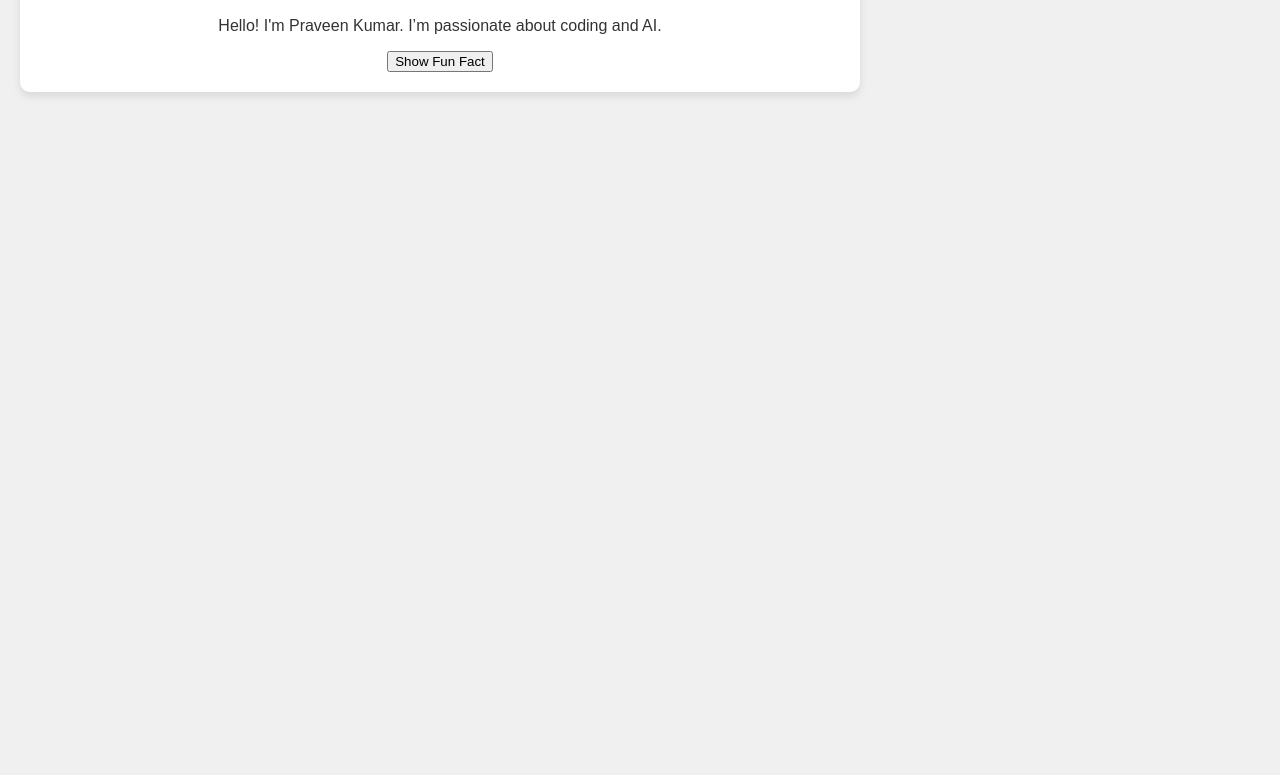
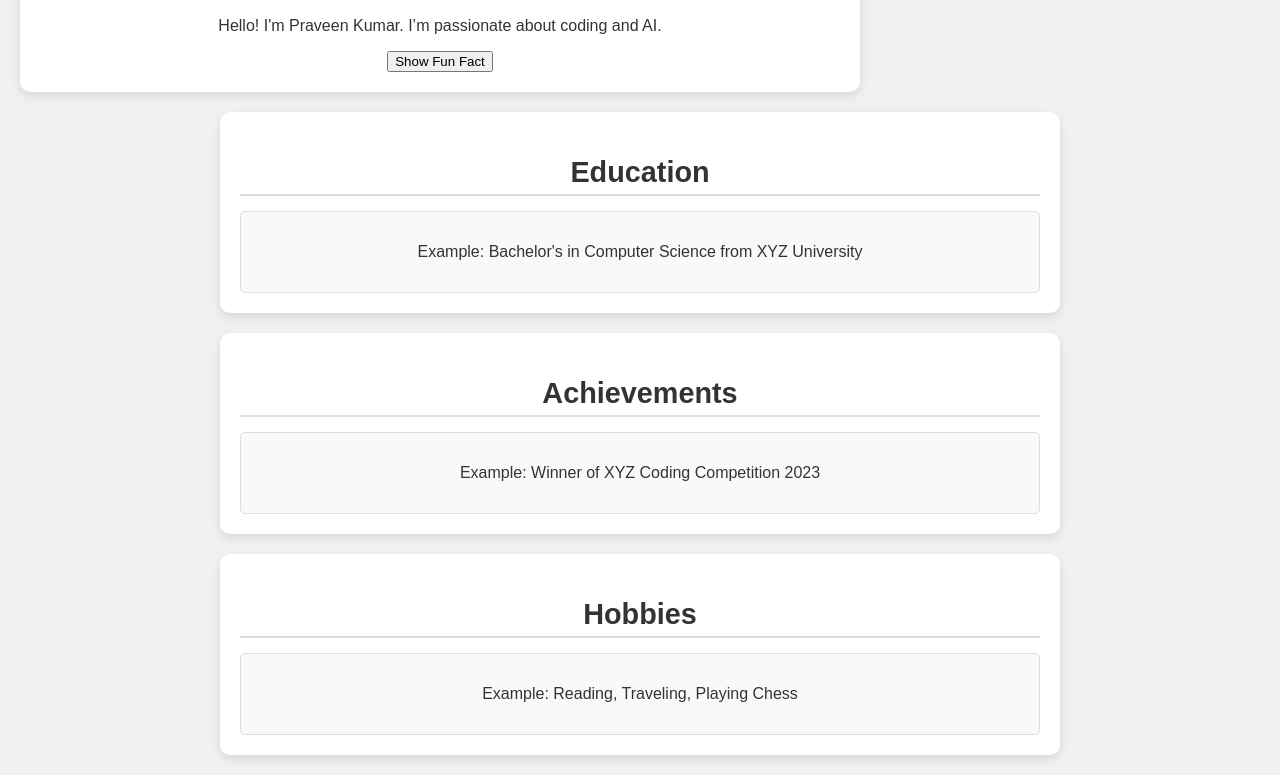
Before and after one commit to Praveenkushinpi/Praveenkushinpi.github.io, a plain HTML site: page index.html in a window 1280 px wide. Shown: the part 368-1143 px from the top of the page. Before the commit the page ends 800 px from the top, so only its background shows below. Drawn offline with Linux system fonts and the light colour scheme.

Commit message:
Update index.html

```diff
--- a/index.html
+++ b/index.html
@@ -13,10 +13,32 @@
 
     <section id="bio">
         <h2>About Me</h2>
-        <!-- Add your image here -->
         <img src="your-image.jpg" alt="Praveen Kumar" class="bio-image">
+        <p>Hello! I'm Praveen Kumar. I’m passionate about coding and AI.</p>
+    </section>
 
-        <p>Hello! I'm Praveen Kumar. I’m passionate about coding and AI.</p>
+    <section id="education">
+        <h2>Education</h2>
+        <div class="box">
+            <!-- Add your education details here -->
+            <p>Example: Bachelor's in Computer Science from XYZ University</p>
+        </div>
+    </section>
+
+    <section id="achievements">
+        <h2>Achievements</h2>
+        <div class="box">
+            <!-- Add your achievements here -->
+            <p>Example: Winner of XYZ Coding Competition 2023</p>
+        </div>
+    </section>
+
+    <section id="hobbies">
+        <h2>Hobbies</h2>
+        <div class="box">
+            <!-- Add your hobbies here -->
+            <p>Example: Reading, Traveling, Playing Chess</p>
+        </div>
     </section>
 
     <script src="script.js"></script>
```
